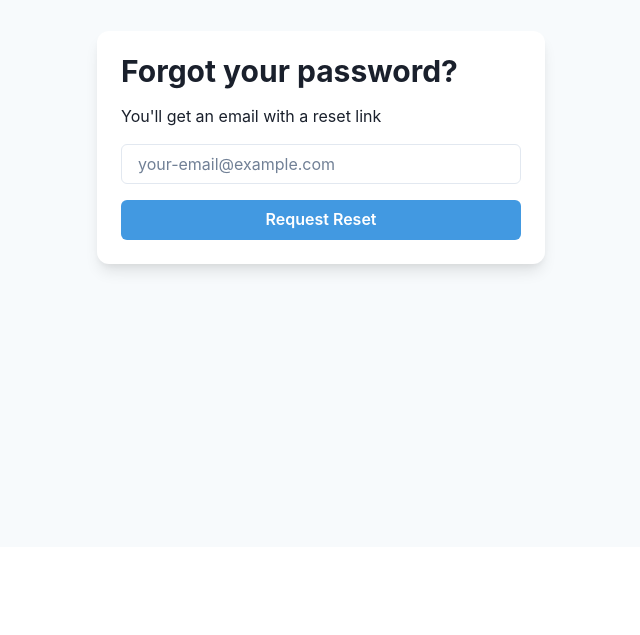
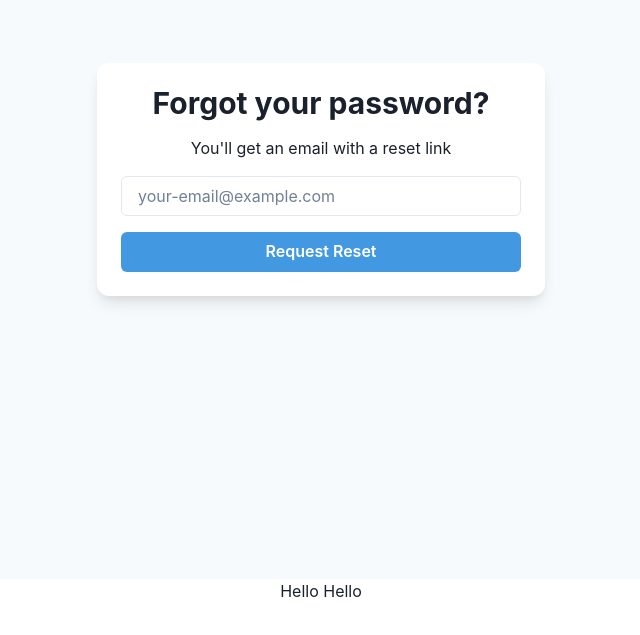
Before and after one commit to lahiru-praveen/DevInsight-Frontend, a React (Vite) app: page /fp in a window 1280 px wide. Shown: the part 253-888 px from the top of the page, without its empty margins (319-959 px from the left). Before the commit the page ends 800 px from the top, so only its background shows below. Built offline with nearby package versions, Linux system fonts and the light colour scheme.

Commit message:
Forget-Password-Testing 2

```diff
--- a/package.json
+++ b/package.json
@@ -18,7 +18,8 @@
     "framer-motion": "^11.0.5",
     "postcss": "^7.0.39",
     "react": "^18.2.0",
-    "react-dom": "^18.2.0"
+    "react-dom": "^18.2.0",
+    "react-router-dom": "^6.22.1"
   },
   "devDependencies": {
     "@types/react": "^18.2.55",
--- a/src/App.jsx
+++ b/src/App.jsx
@@ -1,8 +1,8 @@
 import { useState } from 'react'
 import './App.css'
-import forgetPasswordCom1 from "./components/forget-password-com1.jsx";
-import {isChakraTheme} from "@chakra-ui/react";
-import {chakra} from "@chakra-ui/react";
+import {BrowserRouter, Route, Router, Routes} from "react-router-dom";
+import ForgetPasswordPage from "./pages/forget-password.jsx";
+import ForgetPasswordForm from "./components/forget-password-com1.jsx";
 
 
 function App() {
@@ -10,29 +10,12 @@ function App() {
 
   return (
     <>
-      {/*<div>*/}
-      {/*  <a href="https://vitejs.dev" target="_blank">*/}
-      {/*    <img src={viteLogo} className="logo" alt="Vite logo" />*/}
-      {/*  </a>*/}
-      {/*  <a href="https://react.dev" target="_blank">*/}
-      {/*    <img src={reactLogo} className="logo react" alt="React logo" />*/}
-      {/*  </a>*/}
-      {/*</div>*/}
-      {/*<h1>Vite + React</h1>*/}
-      {/*<div className="card">*/}
-      {/*  <button onClick={() => setCount((count) => count + 1)}>*/}
-      {/*    count is {count}*/}
-      {/*  </button>*/}
-      {/*  <p>*/}
-      {/*    Edit <code>src/App.jsx</code> and save to test HMR*/}
-      {/*  </p>*/}
-      {/*</div>*/}
-      {/*<p className="read-the-docs">*/}
-      {/*  Click on the Vite and React logos to learn more*/}
-      {/*</p>*/}
-        <chakraProvider>
-            <forgetPasswordCom1/>
-        </chakraProvider>
+        <BrowserRouter>
+            <Routes>
+                <Route path="/fp" element={<ForgetPasswordPage/>}/>
+                <Route path="/fp1" element={<ForgetPasswordForm/>}/>
+            </Routes>
+        </BrowserRouter>
 
     </>
   )
--- a/src/components/forget-password-com1.jsx
+++ b/src/components/forget-password-com1.jsx
@@ -9,7 +9,7 @@ import {
     useColorModeValue,
 } from '@chakra-ui/react';
 
-export default function ForgotPasswordForm() {
+export default function ForgetPasswordForm() {
     return (
         <Flex
             minH={'100vh'}
--- a/src/main.jsx
+++ b/src/main.jsx
@@ -2,14 +2,14 @@ import React from 'react'
 import ReactDOM from 'react-dom/client'
 //import './index.css'
 import {ChakraProvider} from "@chakra-ui/react";
-import ForgetPassword from "./components/forget-password-com1.jsx";
+import App from "./App.jsx";
 
 
 ReactDOM.createRoot(document.getElementById('root')).render(
   <React.StrictMode>
       <ChakraProvider>
-          {/*<App/>*/}
-          <ForgetPassword/>
+          <App/>
+          {/*<ForgetPassword/>*/}
       </ChakraProvider>
 
   </React.StrictMode>
--- a/src/pages/forget-password.jsx
+++ b/src/pages/forget-password.jsx
@@ -1,9 +1,12 @@
-function page() {
+import ForgetPasswordForm from "../components/forget-password-com1.jsx";
+
+export default function ForgetPasswordPage() {
   return (
-    <div>page</div>
+      <>
+        <ForgetPasswordForm/>
+        <h1>Hello Hello</h1>
+      </>
   )
 }
 
-export default page
-
-//import forgetPasswordCom1 from "../components/forget-password-com1.jsx";
+//export default ForgetPasswordPage()
```
Also changed, not shown: 1 other file (tests, documents, lock files or other folders).
